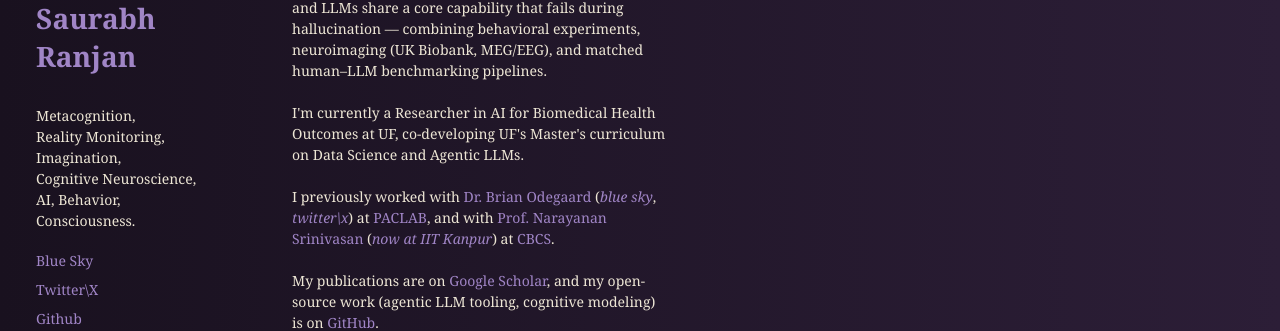
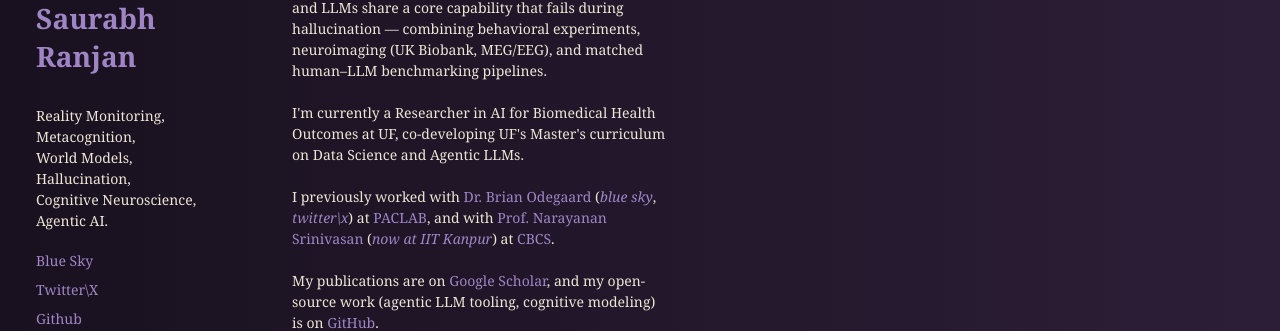
Before and after one commit to saurabhr/saurabhr.github.io, a Jekyll site: the page built from index.html, in a window 1280 px wide. Shown: the part 284-615 px from the top of the page. Built offline with Jekyll 4.4.1, drawn with Linux system fonts in a browser that asks for light colours.

Commit message:
update website

```diff
--- a/index.html
+++ b/index.html
@@ -13,12 +13,12 @@ title: Home
   </h1>
 
   <p>
+    Reality Monitoring,</br>
     Metacognition,</br>
-    Reality Monitoring,</br>
-    Imagination,</br>
+    World Models,</br>
+    Hallucination,</br>
     Cognitive Neuroscience,</br>
-    AI, Behavior, </br>
-    Consciousness.</br>
+    Agentic AI.</br>
 
   </p>
 
```
Also changed, not shown: _pages/RAs.html (+4 -4 lines).
